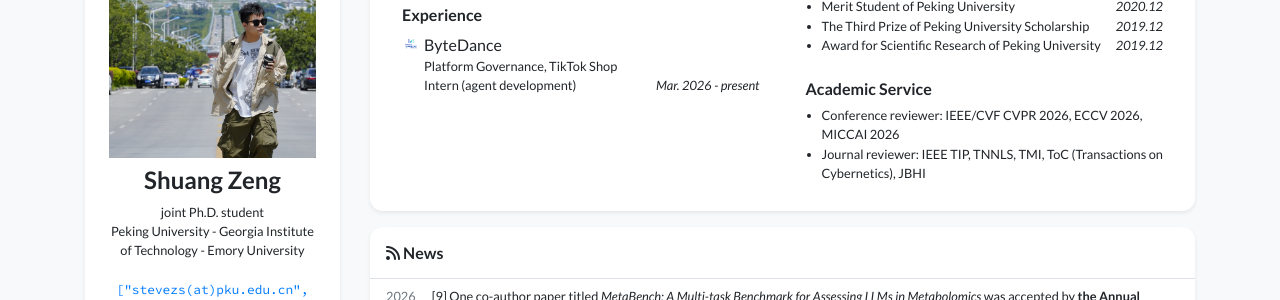
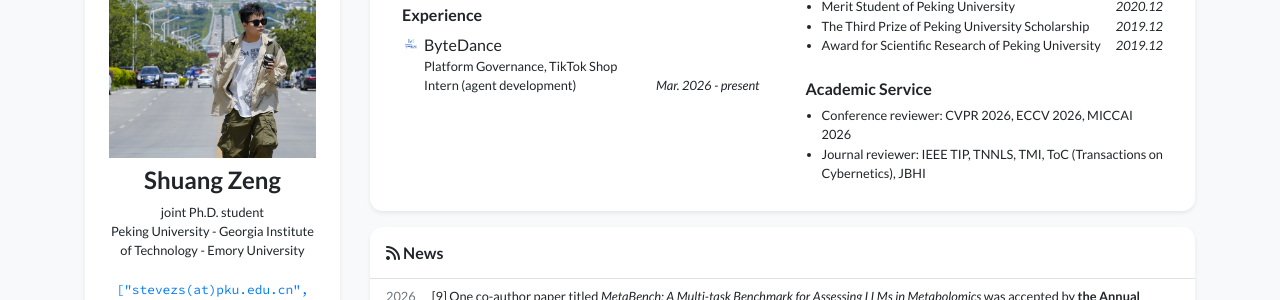
Before and after one commit to stevezs315/stevezs315.github.io, a Jekyll site: the page built from index.html, in a window 1280 px wide and 900 px high, scrolled down 761 px. Shown: the part 153-453 px from the top of the window. Built offline with Jekyll 4.4.1, drawn with Linux system fonts in a browser that asks for light colours; nearby versions of some CDN libraries; a style sheet for code colours, icons or effects is not loaded.

Commit message:
Update profile.yml

```diff
--- a/_data/profile.yml
+++ b/_data/profile.yml
@@ -123,6 +123,6 @@ awards:
 
 academic_service:
 - name: >-
-    Conference reviewer: IEEE/CVF CVPR 2026, ECCV 2026, MICCAI 2026
+    Conference reviewer: CVPR 2026, ECCV 2026, MICCAI 2026
 - name: >-
     Journal reviewer: IEEE TIP, TNNLS, TMI, ToC (Transactions on Cybernetics), JBHI
```
